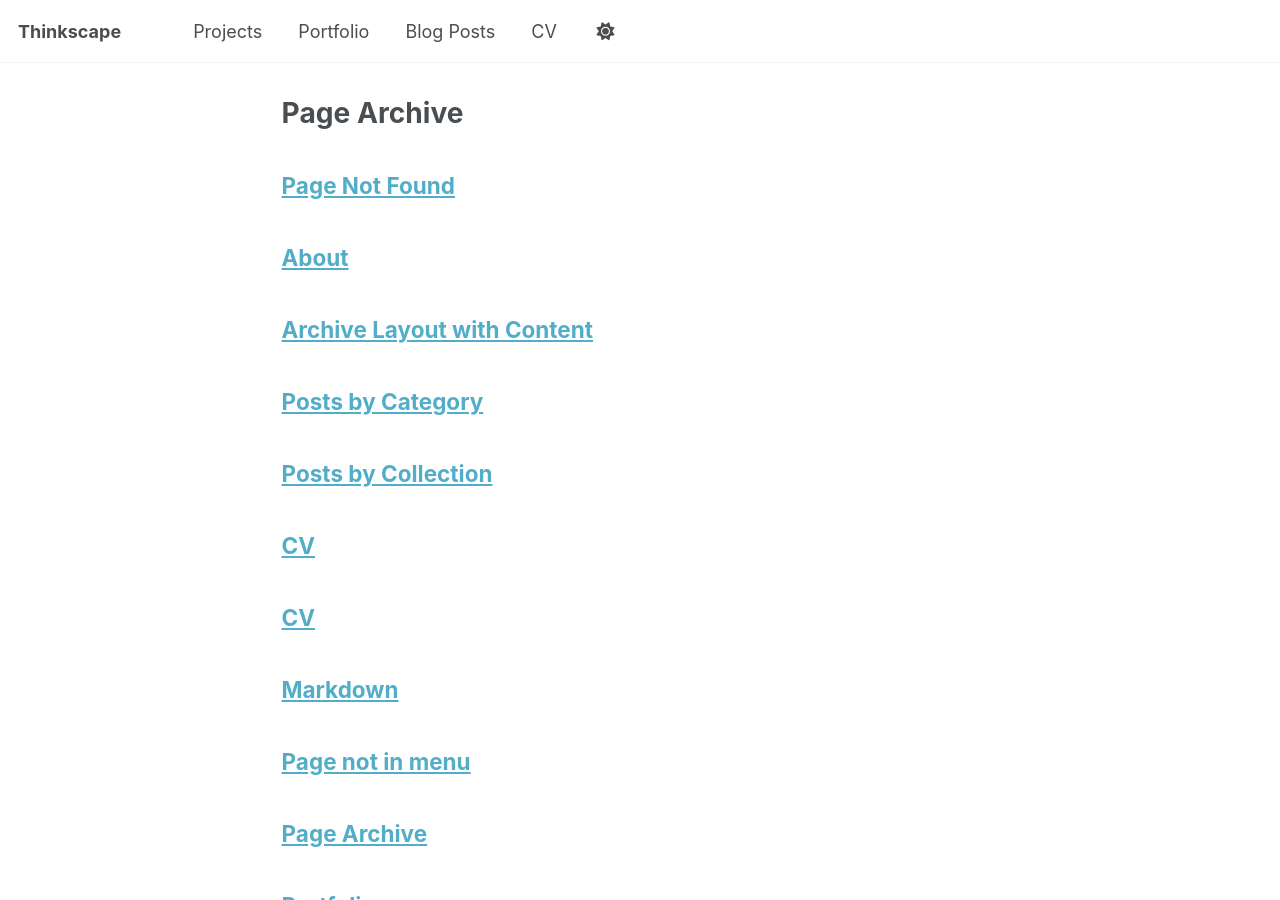
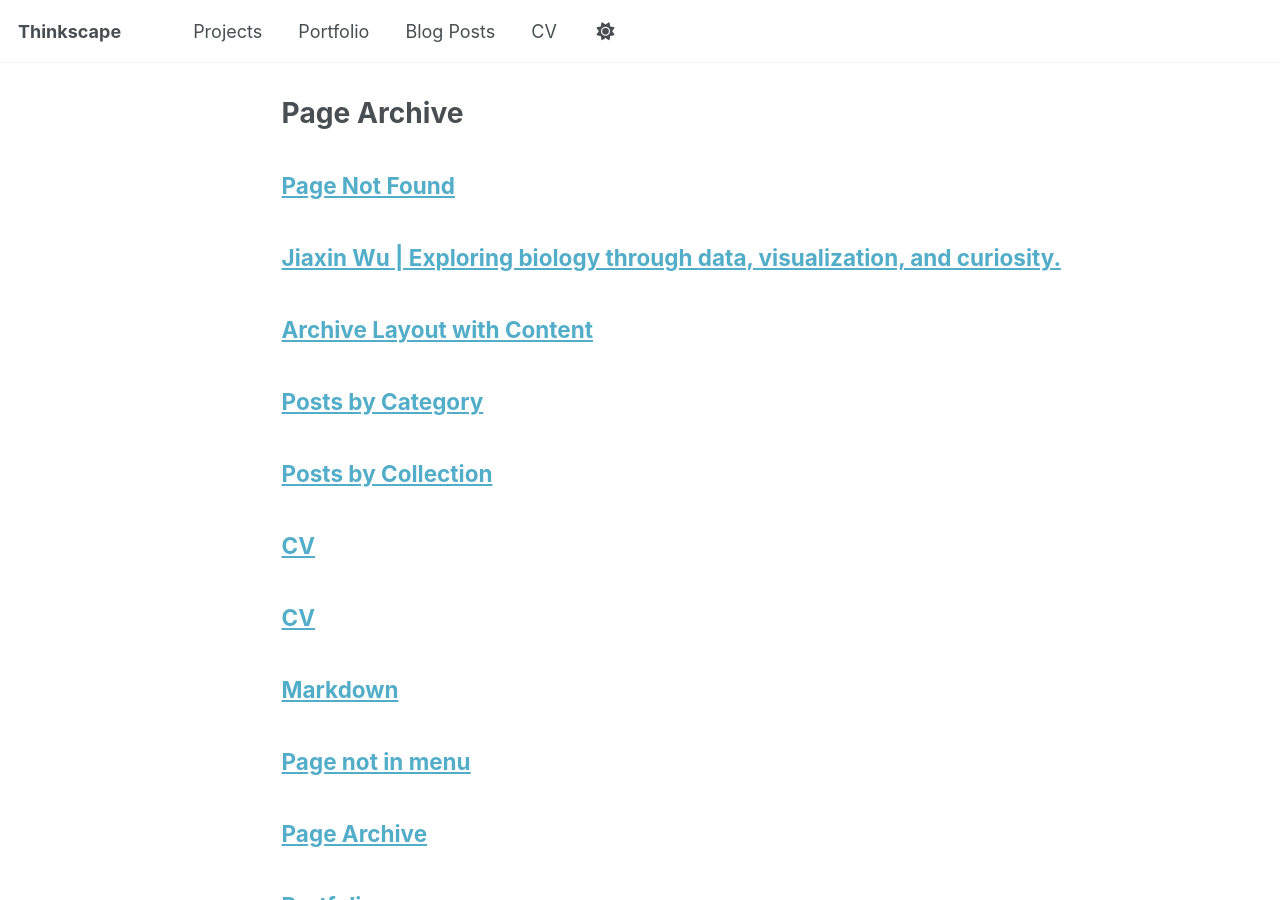
Before and after one commit to jiaxin-aidi-wu/jiaxin-aidi-wu.github.io, a Jekyll site: the page built from _pages/page-archive.html, in a window 1280 px wide and 900 px high. Built offline with Jekyll 4.4.1, drawn with Linux system fonts in a browser that asks for light colours; a script that is not in the unit is left out.

Commit message:
Update about.md

```diff
--- a/_pages/about.md
+++ b/_pages/about.md
@@ -1,7 +1,10 @@
 ---
-layout: _pages
-title: "About"
-permalink: /about/
+permalink: /
+title: "Jiaxin Wu | Exploring biology through data, visualization, and curiosity."
+author_profile: true
+redirect_from:
+  - /about/
+  - /about.html
 ---
 
 # About Me
```
